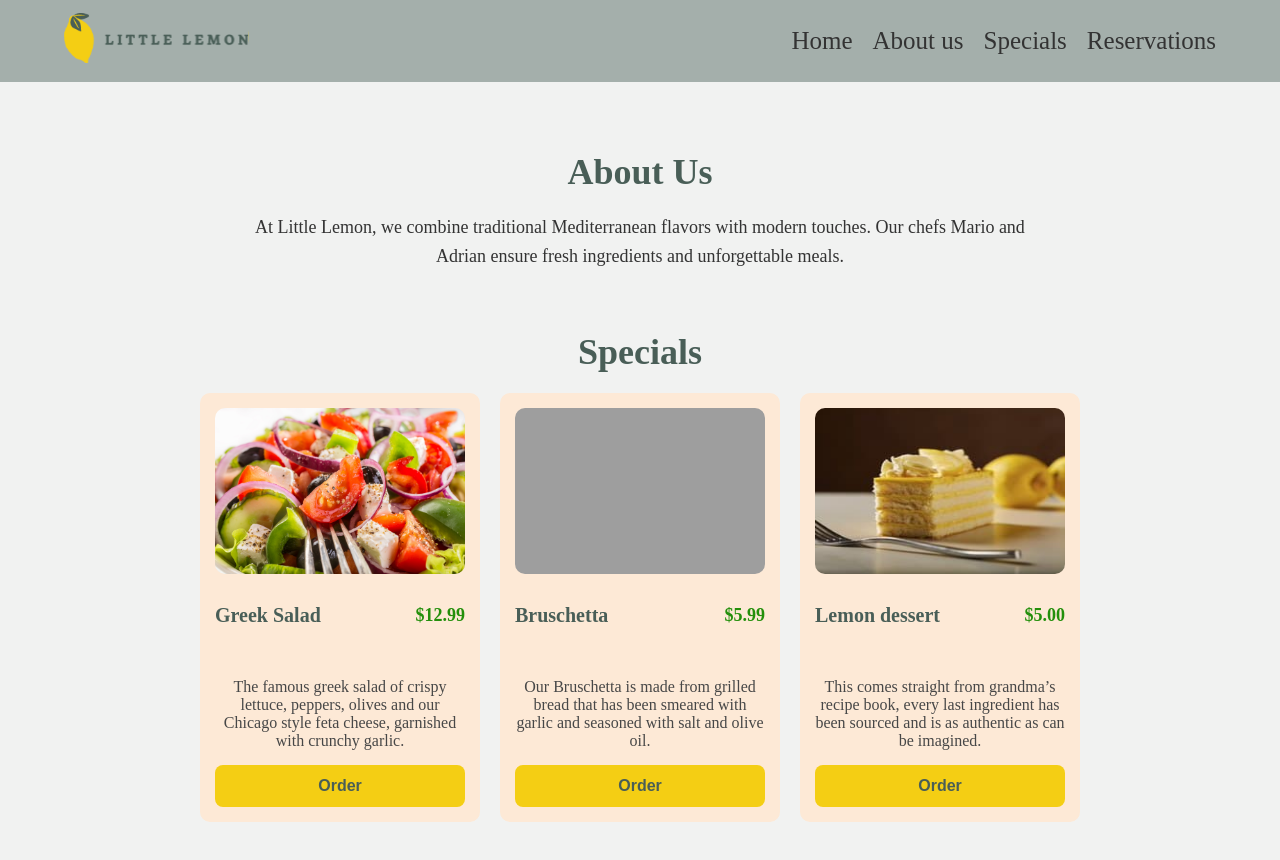
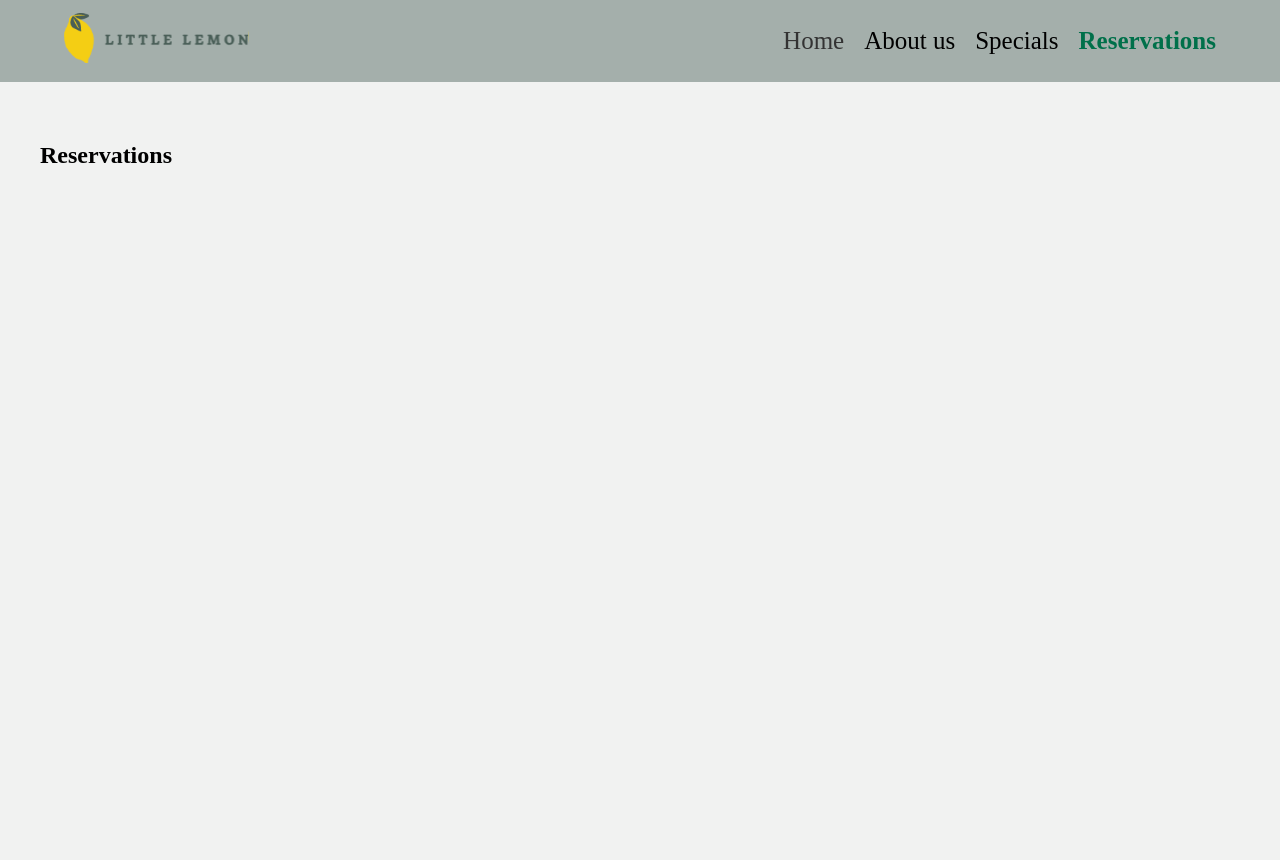
Before and after one commit to OlhaChumbash/capstone-project, a React (Create React App) app: page /reservations in a window 1280 px wide. Shown: the top 860 px of the page. After the commit the page ends 800 px from the top, so only its background shows below. Built offline with nearby package versions, Linux system fonts and the light colour scheme; grey boxes are pictures that could not be loaded.

Commit message:
add routs

```diff
--- a/package.json
+++ b/package.json
@@ -9,6 +9,7 @@
     "@testing-library/user-event": "^13.5.0",
     "react": "^19.1.1",
     "react-dom": "^19.1.1",
+    "react-router-dom": "^7.9.1",
     "react-scripts": "5.0.1",
     "web-vitals": "^2.1.4"
   },
--- a/src/App.css
+++ b/src/App.css
@@ -57,3 +57,22 @@ body {
 .Nav a:hover {
   color: var(--dark-green-hover);
 }
+.nav-button {
+  background: none;
+  border: none;
+  color: inherit;
+  cursor: pointer;
+  font: inherit;
+  padding: 0;
+  transition: color 0.3s;
+}
+
+.nav-button:hover {
+  color: #00704a;
+}
+
+.Nav ul li.active a,
+.Nav ul li.active .nav-button {
+  color: #00704a;
+  font-weight: bold;
+}
--- a/src/App.js
+++ b/src/App.js
@@ -1,15 +1,23 @@
 import './App.css';
 import Header from './components/Header';
+import Footer from './components/Footer';
 import Main from './components/Main';
-import Footer from './components/Footer';
+import Reservations from './components/Reservations';
+
+import { BrowserRouter as Router, Routes, Route } from "react-router-dom";
 
 function App() {
   return (
-    <div className="App">
-      <Header />
-      <Main />
-      <Footer />
-    </div>
+    <Router>
+      <div className="App">
+        <Header />
+        <Routes>
+          <Route path="/" element={<Main />} />
+          <Route path="/reservations" element={<Reservations />} />
+        </Routes>
+        <Footer />
+      </div>
+    </Router>
   );
 }
 
--- a/src/components/Main.js
+++ b/src/components/Main.js
@@ -33,7 +33,7 @@ function Main() {
 
   return (
    <main style={styles.main}>
-      <section style={styles.section}>
+  <section id="about" style={styles.section}>
     <h2 style={styles.h2}>About Us</h2>
     <p style={styles.p}>
       At Little Lemon, we combine traditional Mediterranean flavors with modern touches.
@@ -41,7 +41,7 @@ function Main() {
     </p>
   </section>
 
-      <section style={styles.section}>
+  <section id="specials" style={styles.section}>
     <h2 style={styles.h2}>Specials</h2>
     <div style={styles.specialsGrid}>
       <SpecialCard
@@ -65,6 +65,7 @@ function Main() {
     </div>
   </section>
 </main>
+
   );
 }
 
--- a/src/components/Nav.js
+++ b/src/components/Nav.js
@@ -1,14 +1,63 @@
+import { Link, useNavigate, useLocation } from "react-router-dom";
+import { useState, useEffect } from "react";
 import '../App.css';
 
+function Nav() {
+  const navigate = useNavigate();
+  const location = useLocation();
+  const [active, setActive] = useState("home");
 
-function Nav() {
+  const scrollToSection = (id) => {
+    if (window.location.pathname !== "/") {
+      navigate("/", { replace: false });
+      setTimeout(() => {
+        const section = document.getElementById(id);
+        if (section) section.scrollIntoView({ behavior: "smooth" });
+        setActive(id);
+      }, 150); // чуть больше времени, чтобы секции точно отрендерились
+    } else {
+      const section = document.getElementById(id);
+      if (section) section.scrollIntoView({ behavior: "smooth" });
+      setActive(id);
+    }
+  };
+
+  useEffect(() => {
+    if (location.pathname === "/reservations") {
+      setActive("reservations");
+    } else if (location.pathname === "/") {
+      const handleScroll = () => {
+        const about = document.getElementById("about");
+        const specials = document.getElementById("specials");
+        const scrollPos = window.scrollY + 100;
+
+        if (specials && scrollPos >= specials.offsetTop) {
+          setActive("specials");
+        } else if (about && scrollPos >= about.offsetTop) {
+          setActive("about");
+        } else {
+          setActive("home");
+        }
+      };
+
+      setTimeout(handleScroll, 200);
+
+      window.addEventListener("scroll", handleScroll);
+      return () => window.removeEventListener("scroll", handleScroll);
+    }
+  }, [location]);
+
   return (
     <div className="Nav">
       <ul>
-                <li><a href="/">Home</a></li>
-                <li><a href="/">About us</a></li>
-                <li><a href="/">Specials</a></li>
-                <li><a href="/">Reservations</a></li>
+        <li className={active === "home" ? "active" : ""}><Link to="/">Home</Link></li>
+        <li className={active === "about" ? "active" : ""}>
+          <button className="nav-button" onClick={() => scrollToSection("about")}>About us</button>
+        </li>
+        <li className={active === "specials" ? "active" : ""}>
+          <button className="nav-button" onClick={() => scrollToSection("specials")}>Specials</button>
+        </li>
+        <li className={active === "reservations" ? "active" : ""}><Link to="/reservations">Reservations</Link></li>
       </ul>
     </div>
   );
--- /dev/null
+++ b/src/components/Reservations.js
@@ -0,0 +1,9 @@
+function Reservations() {
+  return (
+    <div style={{ padding: "40px" }}>
+      <h2>Reservations</h2>
+    </div>
+  );
+}
+
+export default Reservations;
```
Also changed, not shown: 1 other file (tests, documents, lock files or other folders). Lines whose indentation alone changed are shown as unchanged.
